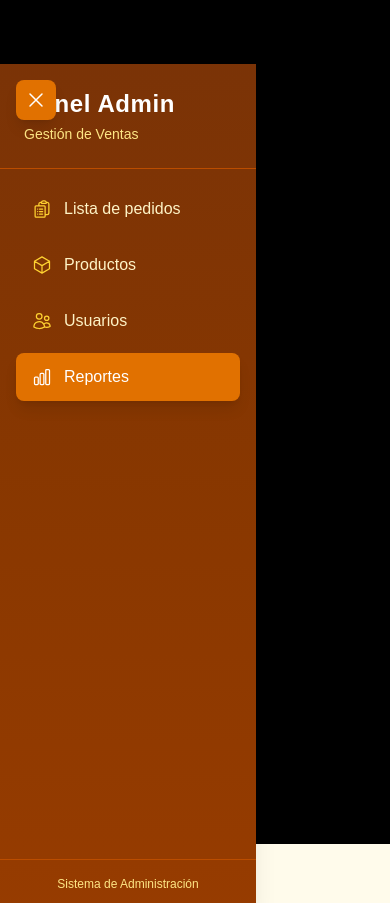
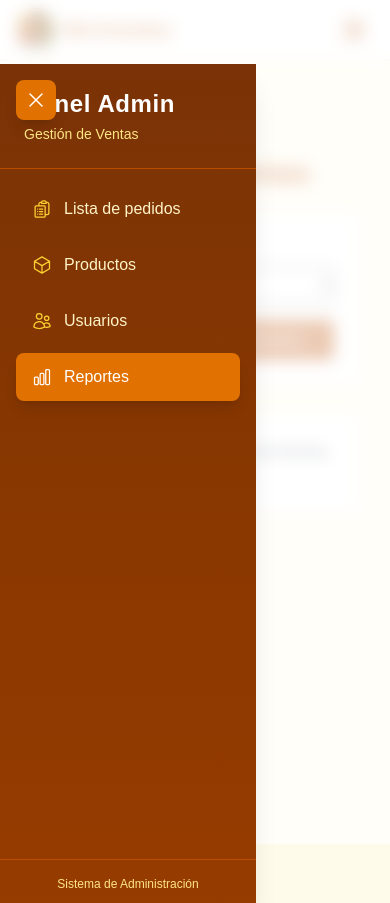
Before and after one commit to Edmilzon/admi-ventas-frontend, a Next.js app: page /admin/reportes in a window 390 px wide. Both pictures are taken after a click on the button 36 px from the left and 100 px from the top of the page. Built offline with nearby package versions, Linux system fonts and the light colour scheme.

Commit message:
fix: correccion navbar admi

```diff
--- a/src/components/common/NavBar/AdminNavBar.tsx
+++ b/src/components/common/NavBar/AdminNavBar.tsx
@@ -61,7 +61,7 @@ export default function AdminNavBar() {
       {/* Overlay para móviles */}
       {isOpen && isMobile && (
         <div
-          className="fixed inset-0 bg-black bg-opacity-50 z-40 md:hidden"
+          className="fixed inset-0 bg-white/70 backdrop-blur-sm z-40 md:hidden"
           onClick={() => setIsOpen(false)}
         />
       )}
```
